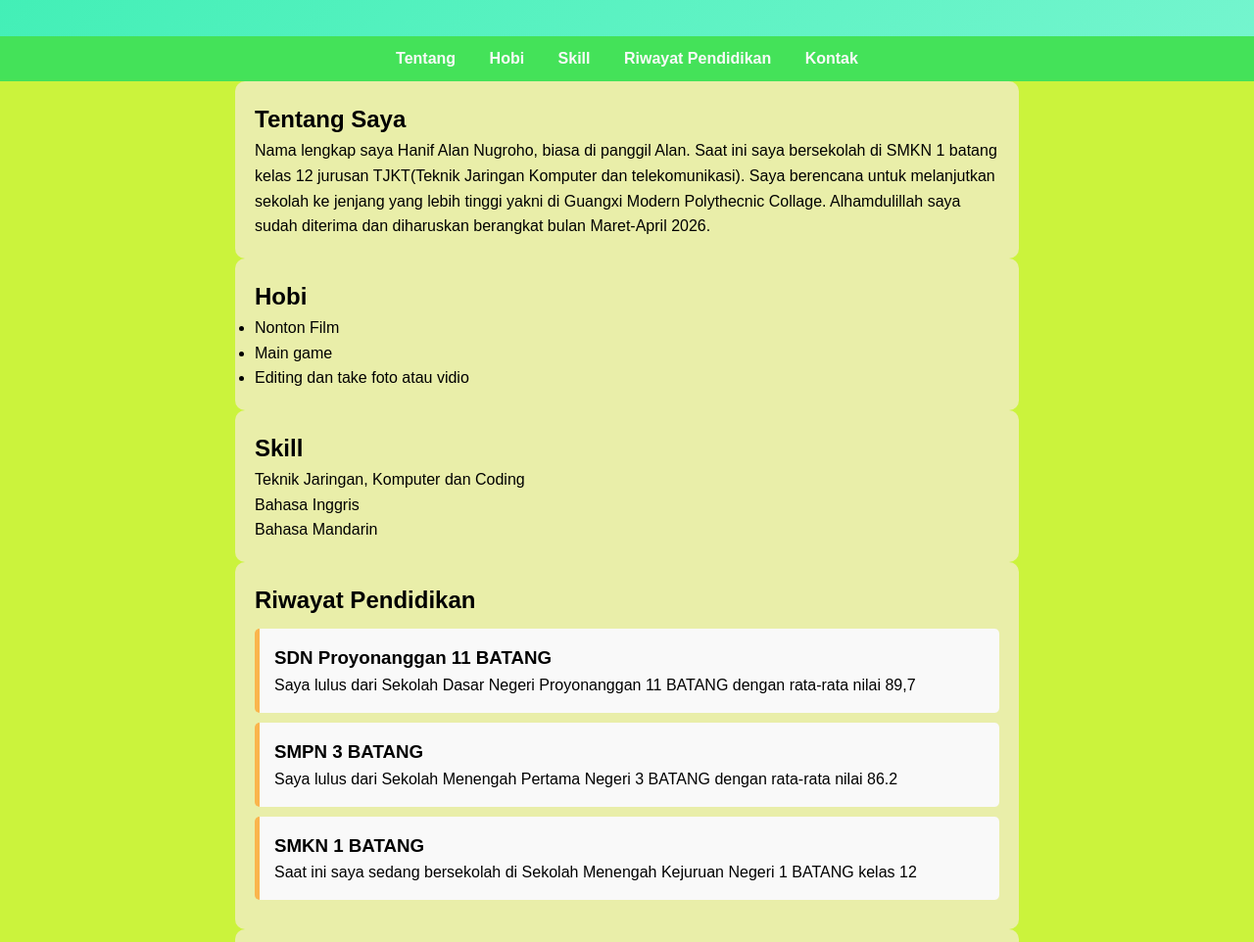
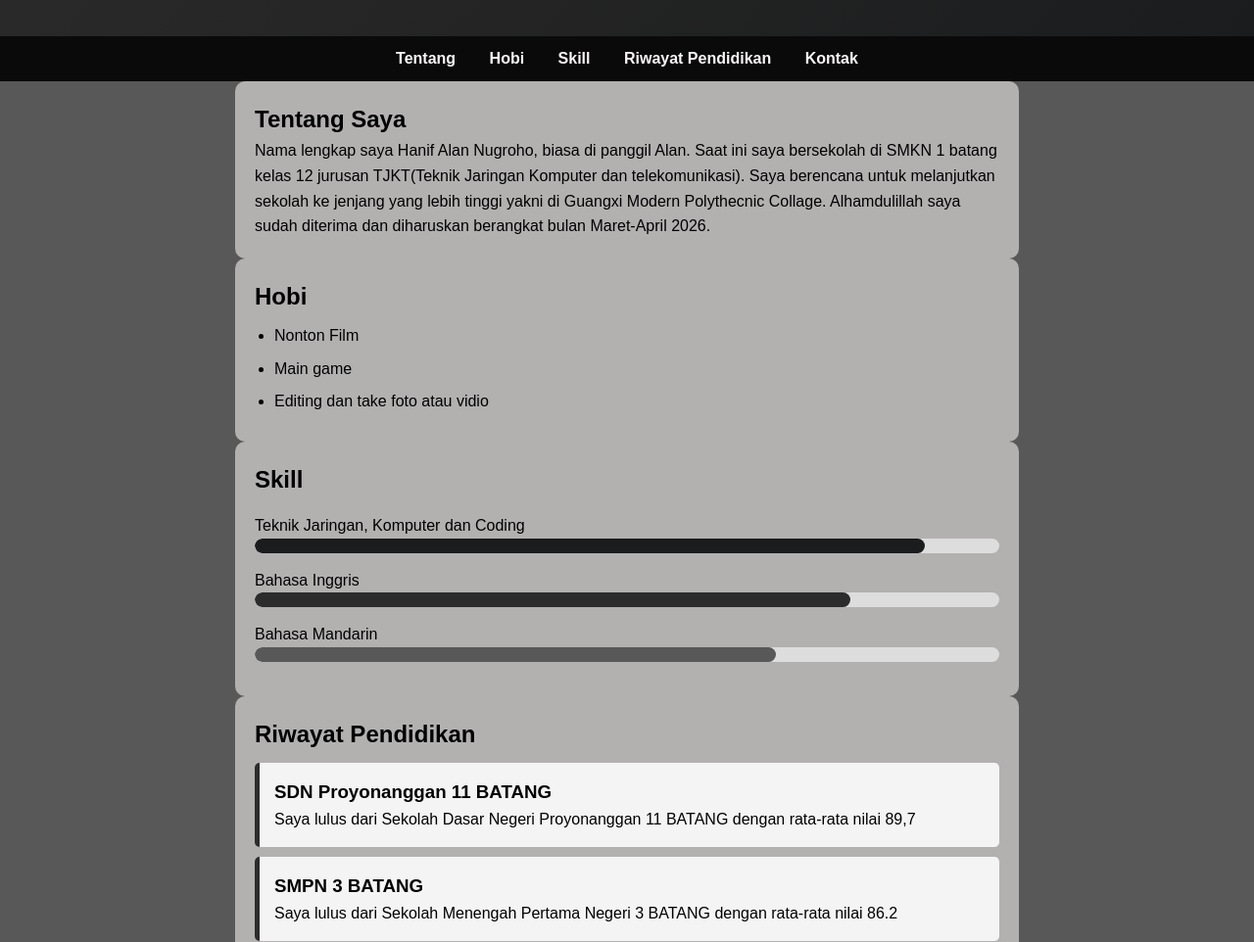
Before and after one commit to hanifalan24-alt/portfolio, a plain HTML site: page index.html in a window 1280 px wide. Shown: the part 262-1224 px from the top of the page at 98% size. Drawn offline with Linux system fonts and the light colour scheme.

Commit message:
Update style.css

```diff
--- a/style.css
+++ b/style.css
@@ -6,7 +6,7 @@
 
 body {
     font-family: Arial, sans-serif;
-    background: #cbf33c;
+    background: #585858;
     line-height: 1.6;
 }
 
@@ -18,8 +18,8 @@ body {
 
 /* HEADER */
 header {
-    background: linear-gradient(135deg, #39eeb2, #74f5ce);
-    color: white;
+    background: linear-gradient(135deg, #2C2C2C, #1b1c1d);
+    color: rgb(253, 250, 250);
     text-align: center;
     padding: 40px 20px;
 }
@@ -35,25 +35,66 @@ header {
 
 /* NAV */
 nav {
-    background: #44e259;
+    background: #0a0a0a;
     text-align: center;
     padding: 10px;
 }
 
 nav a {
-    color: rgb(250, 250, 250);
+    color: rgb(250, 246, 246);
     margin: 0 15px;
     text-decoration: none;
     font-weight: bold;
 }
 
 nav a:hover {
-    color: #fda846;
+    color: #2C2C2C;
+}
+
+/* LIST (HOBI) */
+.list {
+    padding-left: 20px;
+}
+
+.list li {
+    margin: 8px 0;
+}
+
+/* SKILL BAR */
+.skill {
+    margin: 15px 0;
+}
+
+.bar {
+    background: #ddd;
+    border-radius: 20px;
+    overflow: hidden;
+}
+
+.level {
+    height: 15px;
+    border-radius: 20px;
+}
+
+/* LEVEL SKILL */
+.html {
+    width: 90%;
+    background: #1b1c1d;
+}
+
+.css {
+    width: 80%;
+    background: #2C2C2C;
+}
+
+.js {
+    width: 70%;
+    background: #585858;
 }
 
 /* SECTION */
 section {
-    background: rgb(233, 238, 169);
+    background: #b3b0b0;
     margin: 20px auto;
     padding: 20px;
     border-radius: 10px;
@@ -61,10 +102,10 @@ section {
 
 /* PROJECT */
 .project-card {
-    background: #f9f9f9;
+    background: #f4f4f4;
     padding: 15px;
     margin: 10px 0;
-    border-left: 5px solid #fab54d;
+    border-left: 5px solid #2C2C2C;
     border-radius: 5px;
     transition: transform 0.2s;
 }
@@ -77,7 +118,7 @@ section {
 footer {
     text-align: center;
     padding: 15px;
-    background: #62ebcd;
+    background: #0a0a0a;
     color: rgb(250, 243, 243);
     margin-top: 20px;
 }
```
